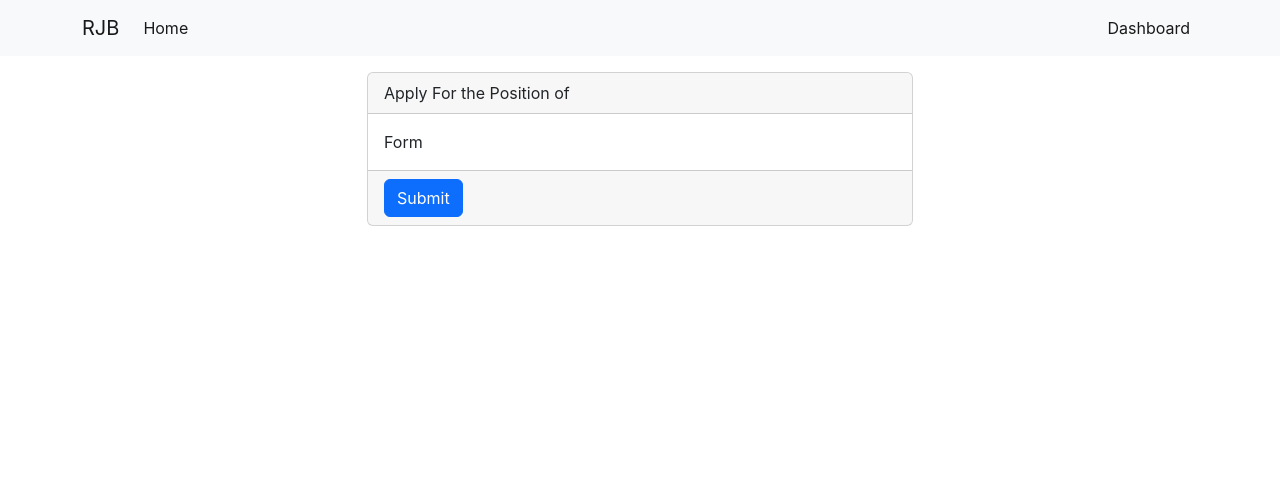
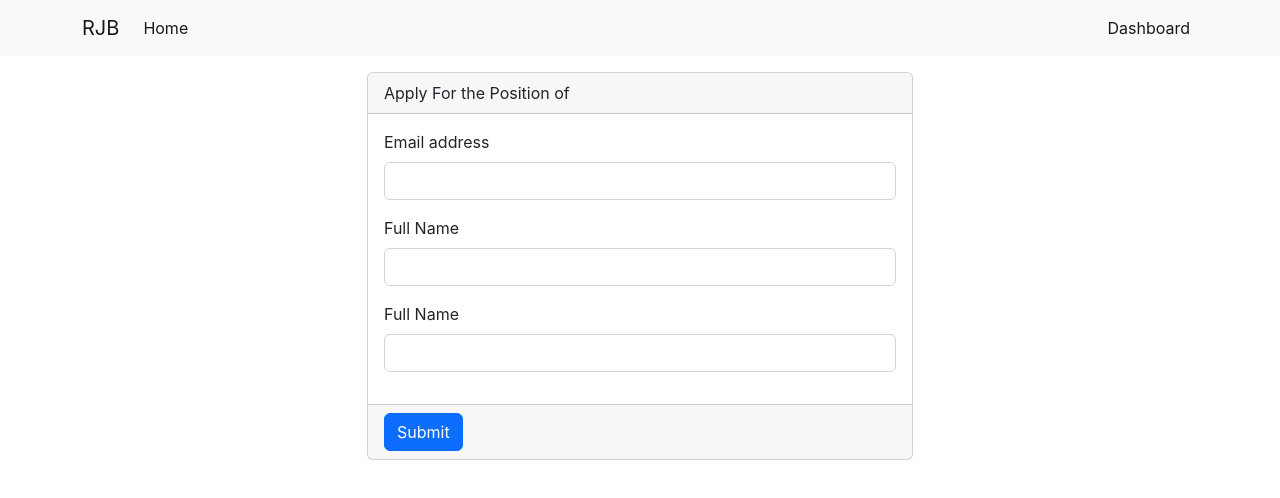
Before and after one commit to kmrifat/react-practice, a React (Vite) app: page /job-apply/1 in a window 1280 px wide. Shown: the top 498 px of the page. Built offline with nearby package versions, Linux system fonts and the light colour scheme; no server answers.

Commit message:
working on form

```diff
--- a/src/views/webpages/pages/JobApply.jsx
+++ b/src/views/webpages/pages/JobApply.jsx
@@ -1,23 +1,42 @@
 import { useParams } from "react-router-dom"
 import useJobDetails from "../../../hooks/jobdetails"
+import axios from "axios"
 
 function JobApply() {
     let { job, setJob } = useJobDetails()
 
+    const handleSubmit = (event) => {
+        event.preventDefault()
+        alert('Hello')
+    }
+
     return (
         <div className="row justify-content-center mt-3">
             <div className="col-md-6">
-                <div className="card">
+                <form onSubmit={handleSubmit} className="card">
                     <div className="card-header">
                         Apply For the Position of {job.title}
                     </div>
                     <div className="card-body">
-                        Form
+                        <div className="mb-3">
+                            <label className="form-label">Email address</label>
+                            <input type="email" className="form-control" />
+                        </div>
+
+                        <div className="mb-3">
+                            <label className="form-label">Full Name</label>
+                            <input type="email" className="form-control" />
+                        </div>
+
+                        <div className="mb-3">
+                            <label className="form-label">Full Name</label>
+                            <input type="email" className="form-control" />
+                        </div>
                     </div>
                     <div className="card-footer">
-                        <button className="btn btn-primary">Submit</button>
+                        <button type="submit" className="btn btn-primary">Submit</button>
                     </div>
-                </div>
+                </form>
             </div>
         </div>
     )
```
